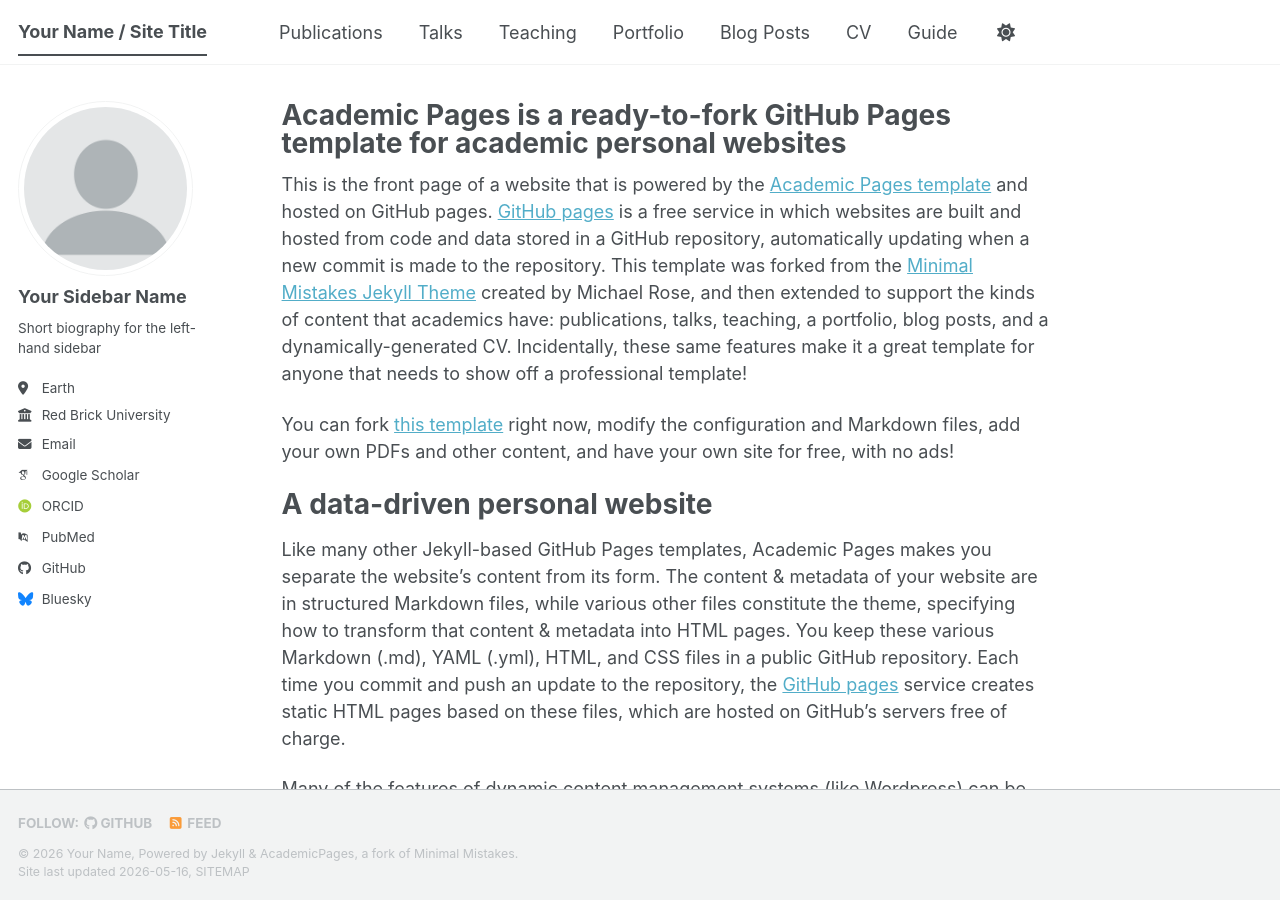
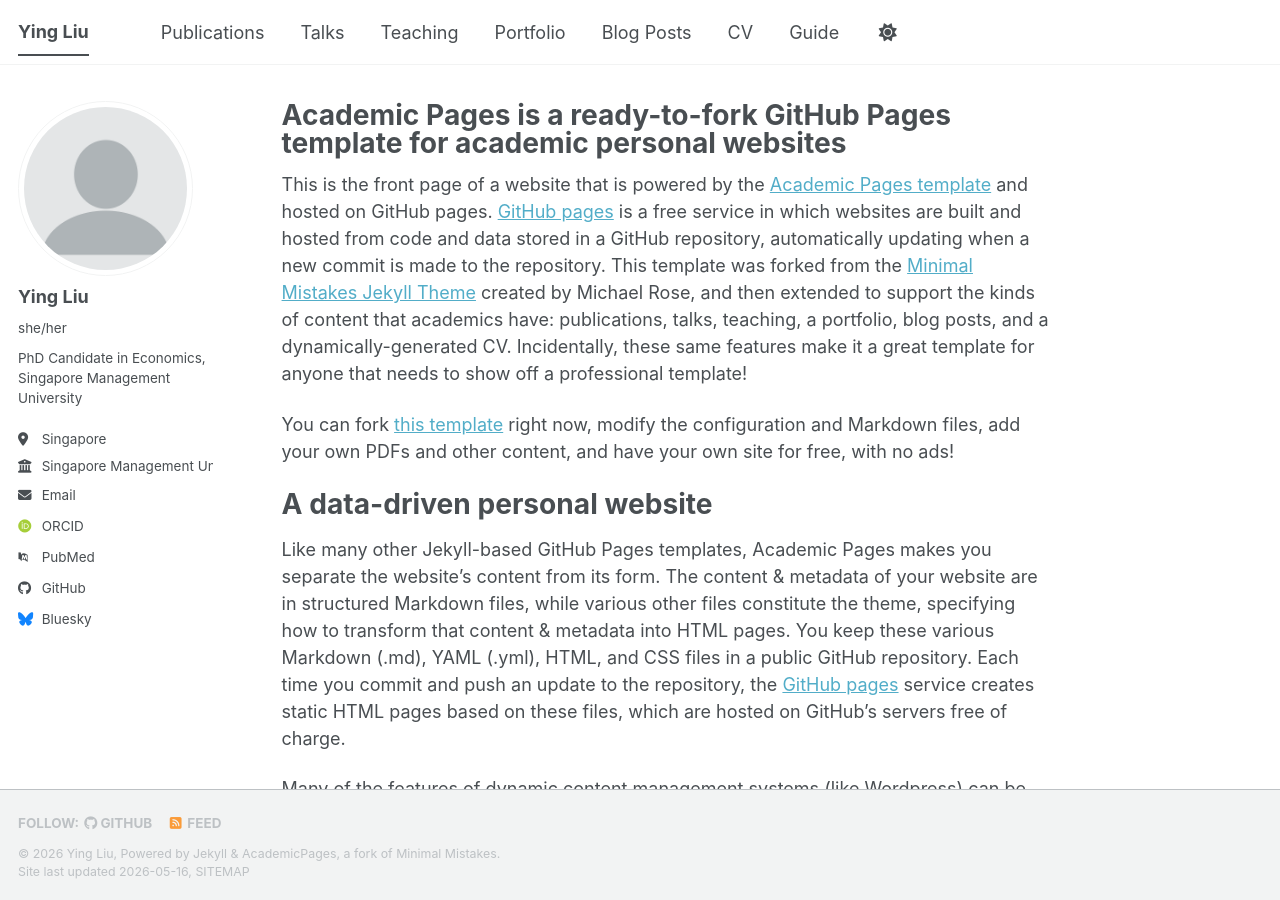
Before and after one commit to YingLIU2022/YingLIU2022.github.io, a Jekyll site: the page built from _pages/about.md, in a window 1280 px wide and 900 px high. Built offline with Jekyll 4.4.1, drawn with Linux system fonts in a browser that asks for light colours; some web fonts are replaced; a script bundle is joined from its source files by our own code; library files that are not in the unit come from our copies.

Commit message:
Update _config.yml

```diff
--- a/_config.yml
+++ b/_config.yml
@@ -9,14 +9,13 @@
 # Basic Site Settings
 locale                   : "en-US"
 site_theme               : "default" # The available themes options are "default", "air", "sunrise", "mint", "dirt" and "contrast"
-title                    : "Your Name / Site Title"
+title                    : "Ying Liu"
 title_separator          : "-"
-name                     : &name "Your Name"
-description              : &description "Your Name's academic portfolio"   # Update this with a general description of your site, this is the default if not overridden by a page
-url                      : https://academicpages.github.io # The base hostname & protocol for your site e.g. "https://[your GitHub username].github.io",
-                                                           # or if you already have some other page hosted on Github then use "https://[your GitHub username].github.io/[Your Repo Name]"
-baseurl                  : "" # the subpath of your site, e.g. "/blog"
-repository               : "academicpages/academicpages.github.io"
+name                     : &name "Ying Liu"
+description              : &description "Personal website of Ying Liu, PhD Candidate in Economics at Singapore Management University"
+url                      : https://yingliu2022.github.io
+baseurl                  : ""
+repository               : "YingLIU2022/YingLIU2022.github.io"
 
 # Site Author - The following control what appear as part of the author content on the side bar.
 #               If a field is blank the icon and link will not appear, otherwise it will be shown.
@@ -24,18 +23,19 @@
 author:
   # Biographic information
   avatar           : "profile.png"
-  name             : "Your Sidebar Name"
-  pronouns         : # example: "she/her"
-  bio              : "Short biography for the left-hand sidebar"
-  location         : "Earth"
-  employer         : "Red Brick University"
-  uri              : # URL
-  email            : "none@example.org"
+  name             : "Ying Liu"
+  pronouns         : "she/her"
+  bio              : "PhD Candidate in Economics, Singapore Management University"
+  location         : "Singapore"
+  employer         : "Singapore Management University"
+  uri              :
+  email            : "ying.liu.2022@phdecons.smu.edu.sg"
+
 
   # Academic websites
   academia         : # URL
   arxiv            : # URL - Update with the correct link to your profile
-  googlescholar    : "https://scholar.google.com/citations?user=PS_CX0AAAAAJ"
+  googlescholar    :
   inspire-hep      : # URL
   impactstory      : # URL
   orcid            : "https://orcid.org/yourorcidurl"
```
